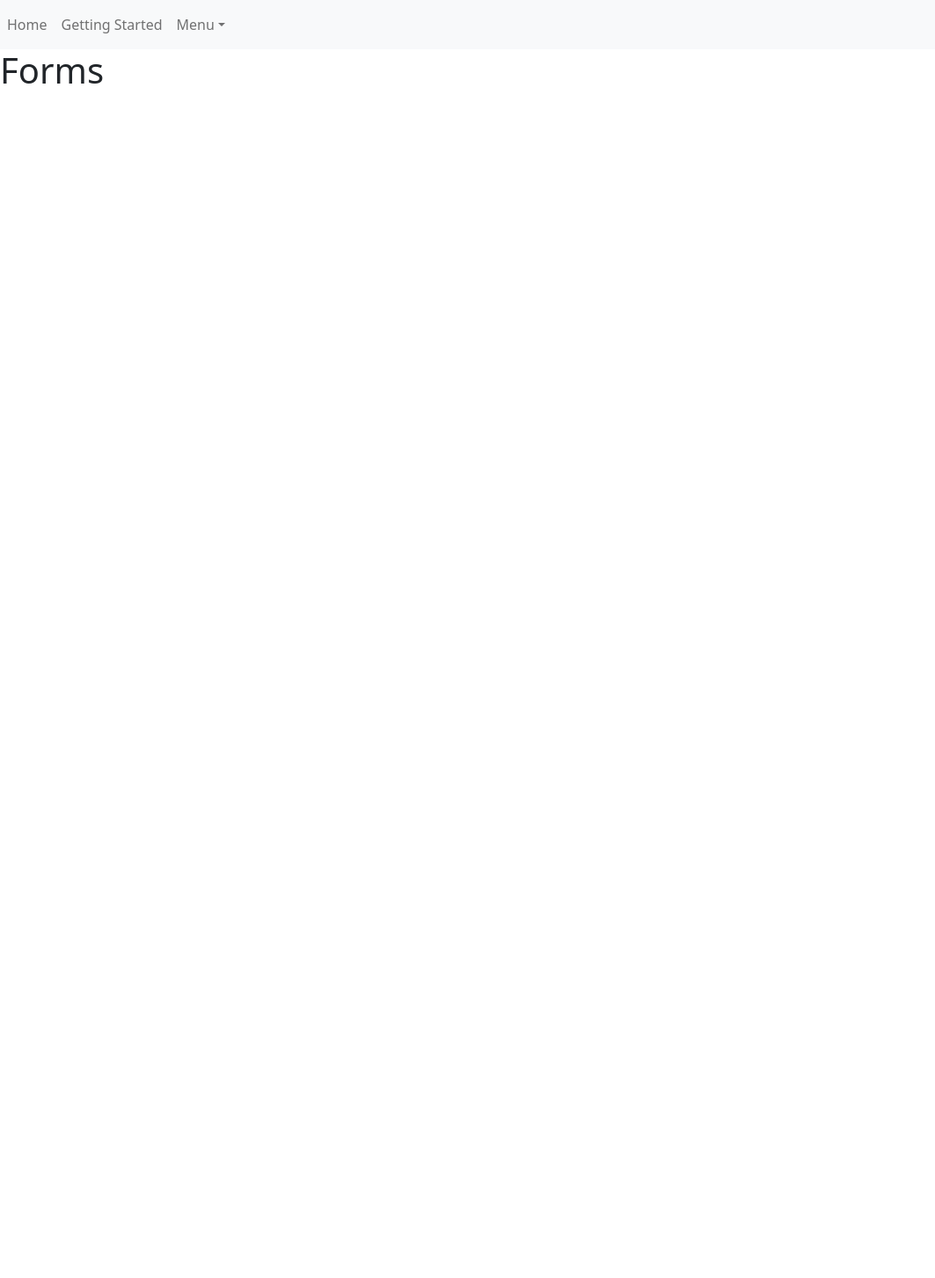
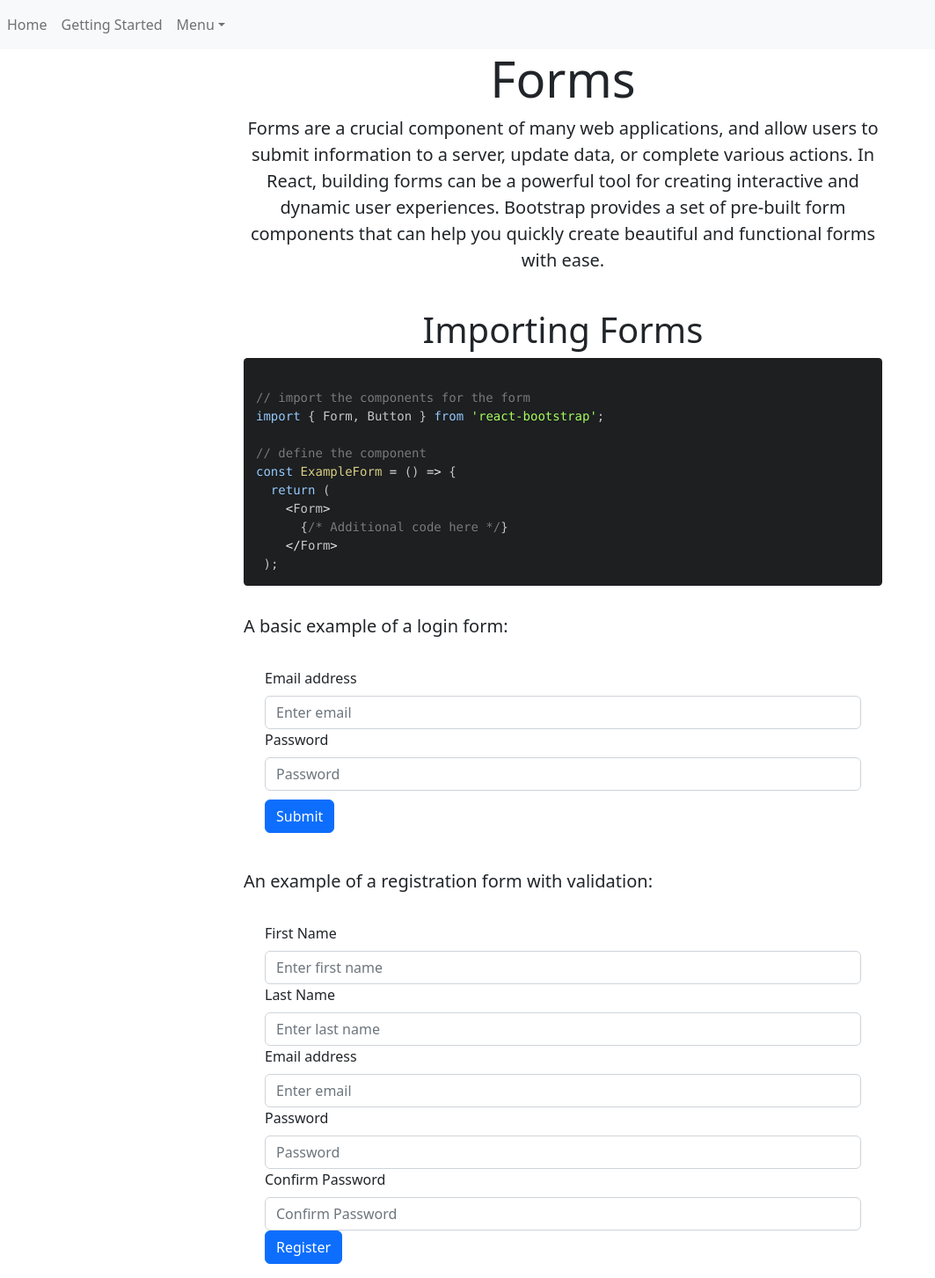
Before and after one commit to AliciaMoses/react-bootstrap-primer, a React (Create React App) app: page /forms in a window 1280 px wide. Shown: the whole page at 88% size, without its empty margins (0-1063 px from the left). Before the commit the page ends 800 px from the top, so only its background shows below. Built offline with nearby package versions, Linux system fonts and the light colour scheme.

Commit message:
Added Register component to forms page

```diff
--- a/src/components/demo-components/form/Forms.css
+++ b/src/components/demo-components/form/Forms.css
@@ -5,3 +5,11 @@
 .login-form-group{
     padding-bottom: 10px;
 }
+
+.register-form-padding {
+    padding:10px;
+  }
+
+.register-form-group{
+    padding-bottom: 10px;
+}
--- a/src/components/demo-components/form/Register.js
+++ b/src/components/demo-components/form/Register.js
@@ -1,5 +1,5 @@
 import React, { useState, useRef } from "react";
-import { Form, Button } from "react-bootstrap";
+import { Form, Button, Container } from "react-bootstrap";
 import "./Forms.css";
 
 const Register = () => {
@@ -28,6 +28,7 @@ const Register = () => {
   };
 
   return (
+    <Container className="px-4 py-3">
     <Form
       ref={formRef}
       noValidate
@@ -91,6 +92,7 @@ const Register = () => {
         Register
       </Button>
     </Form>
+    </Container>
   );
 };
 
--- a/src/components/pages/forms/Forms.js
+++ b/src/components/pages/forms/Forms.js
@@ -1,12 +1,37 @@
 import React from "react";
 import Layout from "../../base-components/layout/Layout";
+import { Prism as SyntaxHighlighter } from "react-syntax-highlighter";
+import { atomDark } from "react-syntax-highlighter/dist/esm/styles/prism";
+import { Container } from "react-bootstrap";
+import formCode from "./forrmCode";
+import Login from "../../demo-components/form/Login";
+import Register from "../../demo-components/form/Register";
 
-const Forms = () =>{
-    return (
-        <Layout>
-        <h1>Forms</h1>
-        </Layout>
-    )
-}
+const Forms = () => {
+  return (
+    <Layout>
+      <h1 className="display-4 text-center">Forms</h1>
+
+      <Container style={{ maxWidth: "750px" }}>
+        <p className="lead text-center">
+        Forms are a crucial component of many web applications, and allow users to submit information to a server, update data, or complete various actions. In React, building forms can be a powerful tool for creating interactive and dynamic user experiences. Bootstrap provides a set of pre-built form components that can help you quickly create beautiful and functional forms with ease.
+        </p>
+        <br></br>
+        <h1 class="display-6 text-center">Importing Forms</h1>
+        <SyntaxHighlighter language="javascript" style={atomDark}>
+          {formCode}
+        </SyntaxHighlighter>
+        <br></br>
+        <p className="lead">A basic example of a login form:</p>
+        <Login/>
+        <br></br>
+        <p className="lead">
+          An example of a registration form with validation:
+        </p>
+       <Register />
+      </Container>
+    </Layout>
+  );
+};
 
 export default Forms;
--- /dev/null
+++ b/src/components/pages/forms/forrmCode.js
@@ -0,0 +1,14 @@
+const formCode = `
+// import the components for the form
+import { Form, Button } from 'react-bootstrap';
+
+// define the component
+const ExampleForm = () => {
+  return (
+    <Form>
+      {/* Additional code here */}
+    </Form>
+ );
+`;
+
+export default formCode;
```
